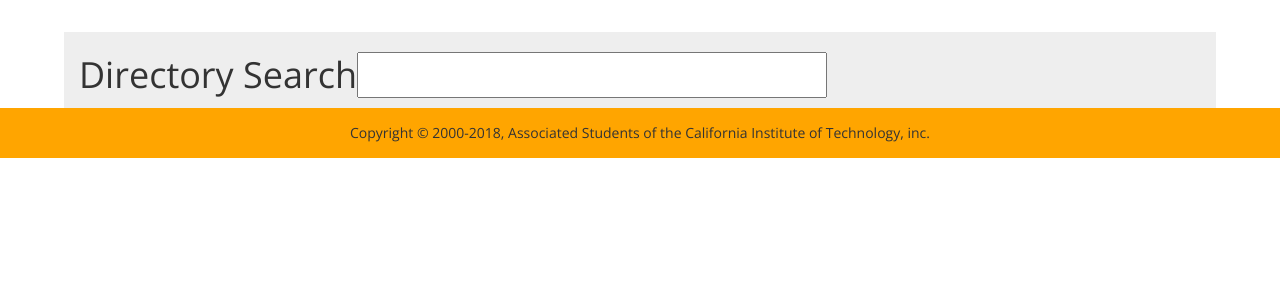
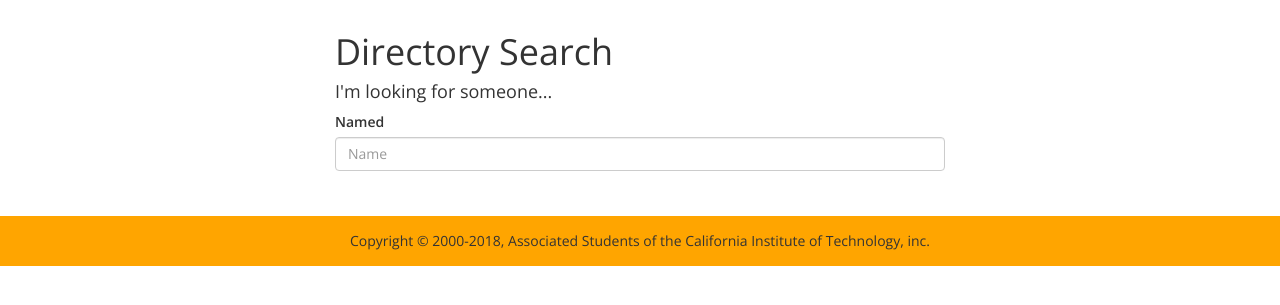
Before and after one commit to ASCIT/donut, a Flask app: page /directory in a window 1280 px wide. Shown: the part 56-361 px from the top of the page. Run offline with Flask 2, Linux system fonts and the light colour scheme; parts of the project's set-up code (start-up, migrations or seed data) failed here and were passed over; some libraries are stand-ins or nearby versions.

Commit message:
Directory homepage; name suggestions functional

```diff
--- a/donut/modules/directory_search/routes.py
+++ b/donut/modules/directory_search/routes.py
@@ -9,9 +9,9 @@ VALID_EXTENSIONS = set(['png', 'jpg', 'jpeg'])
 VALID_EXTENSIONS |= set(map(lambda ext: ext.upper(), VALID_EXTENSIONS))
 
 
-@blueprint.route("/directory")
+@blueprint.route('/directory')
 def directory_search():
-    return flask.render_template("directory_search.html")
+    return flask.render_template('directory_search.html')
 
 
 @blueprint.route('/1/users/me')
--- a/donut/modules/directory_search/templates/directory_search.html
+++ b/donut/modules/directory_search/templates/directory_search.html
@@ -1,13 +1,52 @@
-{% extends "layout.html" %}
+{% extends 'layout.html' %}
 {% block page %}
-<div class="container" style="background-color: #eee">
-    <div id="page-header">
-        <h1 id="pagetitle" >Directory Search<input type="text" label = "name"></h1>
+	<div class='col-md-6 col-md-offset-3' style='float: none; padding-bottom: 25px'>
+		<h1>Directory Search</h1>
+		<h4>I'm looking for someone...</h4>
+		<form>
+			<div class='form-group'>
+				<label for='name'>Named</label>
+				<input class='form-control' id='name' name='name' placeholder='Name' />
+				<ul class='list-group' id='name-search'></ul>
+			</div>
+		</form>
+	</div>
+{% endblock %}
+{% block scripts %}
+	{{ super() }}
+	<script>
+		var MIN_SEARCH_LENGTH = 3
+		var SEARCH_TIMEOUT = 300 //ms
+		var searchToken
 
-    </div>
-    <div id="mainbody">
-
-    </div>
-  </div>
-</div>
+		$(document).ready(function() {
+			var nameInput = $('input#name'), nameSearch = $('ul#name-search')
+			nameInput.keyup(function() {
+				var name = nameInput.val()
+				if (name.length < MIN_SEARCH_LENGTH) return
+				var token = {}
+				searchToken = token
+				setTimeout(function() {
+					if (searchToken !== token) return //newer request issued
+					$.ajax({
+						url: '/1/users/search/' + encodeURIComponent(name),
+						dataType: 'json',
+						success: function(users) {
+							if (searchToken !== token) return //newer request issued
+							nameSearch.children().remove()
+							for (var i = 0; i < users.length; i++) {
+								var user = users[i]
+								nameSearch.append(
+									$('<li>').addClass('list-group-item').append(
+										$('<a>').attr('href', '/1/users/' + String(user.user_id)).text(user.full_name)
+									)
+								)
+							}
+							if (!users.length) nameSearch.append($('<li>').addClass('list-group-item').text('No users found'))
+						}
+					})
+				}, SEARCH_TIMEOUT)
+			})
+		})
+	</script>
 {% endblock %}
```
